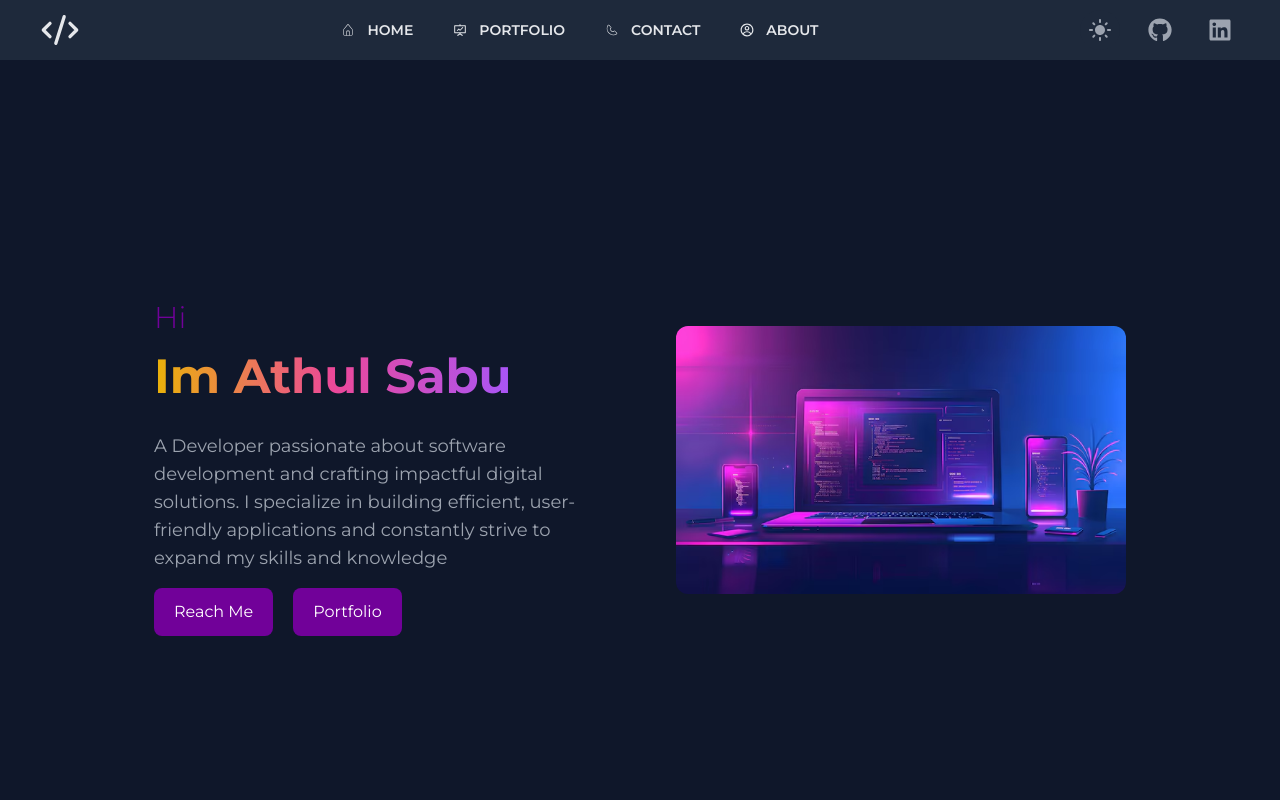
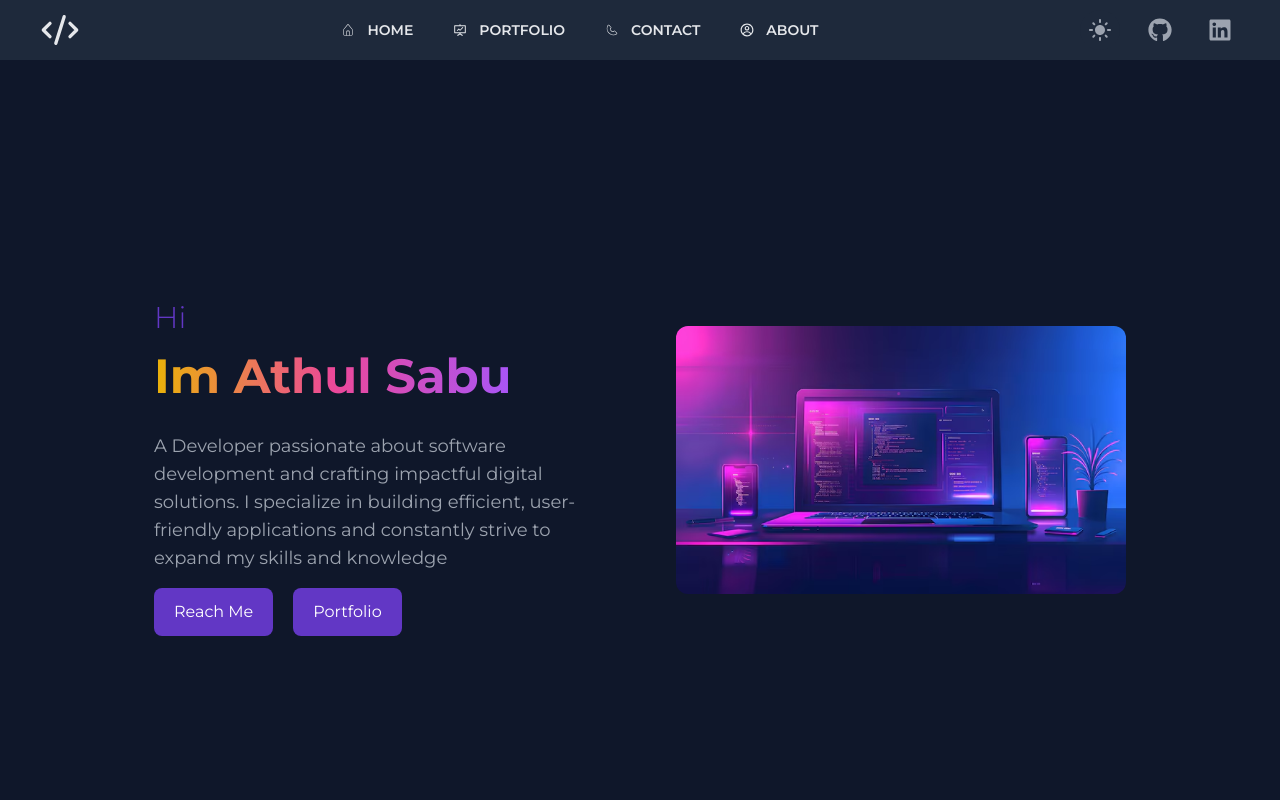
Before and after one commit to athulcoder/athulcoder.github.io, a React (Vite) app: page / in a window 1280 px wide. Shown: the top 800 px of the page. Built offline with nearby package versions, Linux system fonts and the light colour scheme; a web font is replaced by a local one.

Commit message:
color code change

```diff
--- a/src/index.css
+++ b/src/index.css
@@ -12,8 +12,8 @@
     --primary-color: #1E293B;
     --background: #0F172A;
     --primary-text:#E5E7EB;
-    --accent:#710199;
-    --accent-hover:#4a135e;
+    --accent:#6237c5;
+    --accent-hover:#4b16c5;
     --secondary-text:#838994;
 }
 
@@ -22,8 +22,8 @@
     --primary-color: #1E293B;
     --background: #0F172A;
     --primary-text:#E5E7EB;
-    --accent:#710199;
-    --accent-hover:#4a135e;
+    --accent:#6237c5;
+    --accent-hover:#4b16c5;
     --secondary-text:#9CA3AF;
 }
 
@@ -31,7 +31,7 @@
     --primary-color: #faf8fa;
     --background: #ffffff;
     --primary-text:#0e0e24;
-    --accent:#710199;
-    --accent-hover:#4a135e;
+    --accent:#6237c5;
+    --accent-hover:#4b16c5;
     --secondary-text:#474747;
 }
```
